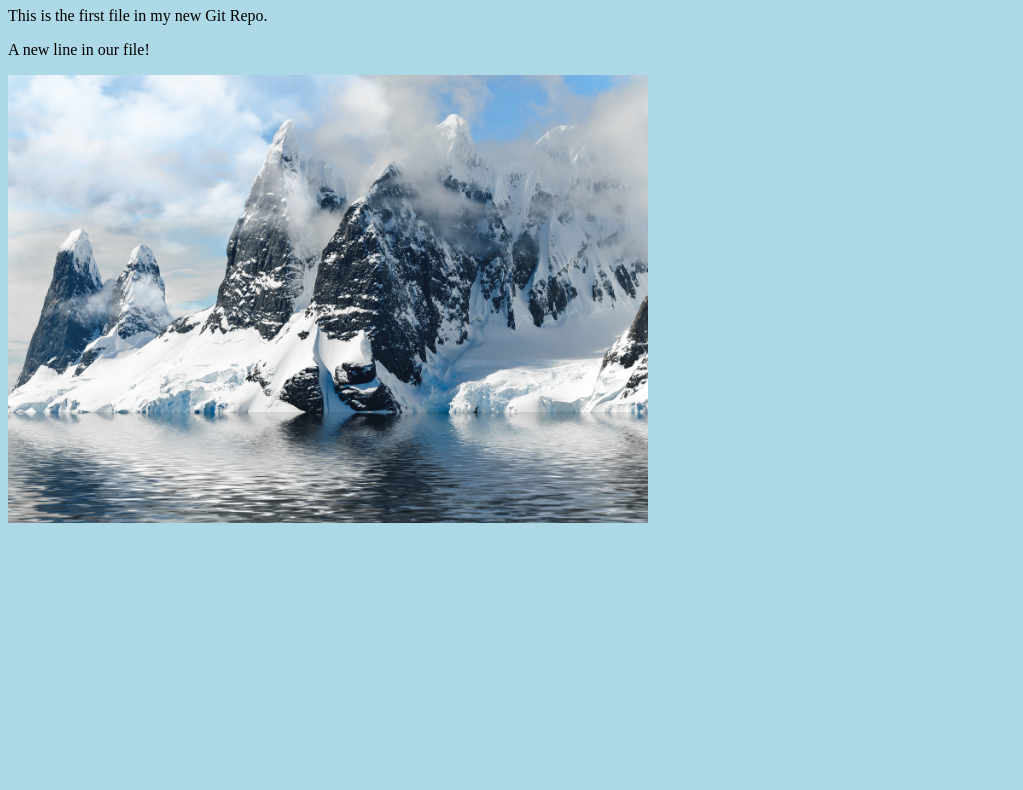
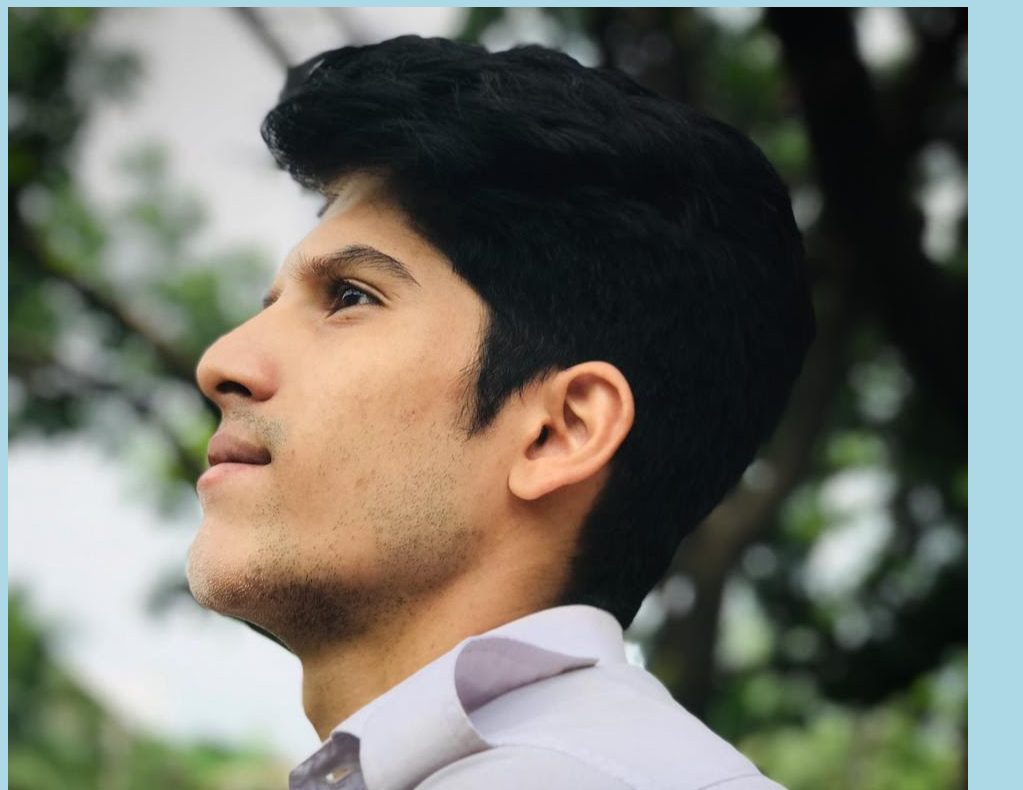
Before and after one commit to smmehmedkhan/hello-world-2, a plain HTML site: page index.html in a window 1280 px wide. Shown: the part 73-863 px from the top of the page, without its empty margins (0-1023 px from the left). Before the commit the page ends 800 px from the top, so only its background shows below. Drawn offline with Linux system fonts and the light colour scheme.

Commit message:
merged with hello-world-images after fixing conflicts

```diff
--- a/index.html
+++ b/index.html
@@ -6,9 +6,18 @@
     </head>
     <body>
 
-<h1>Hello world!</h1>
-<p>This is the first file in my new Git Repo.</p>
-<p>A new line in our file!</p>
+        <h1>Hello world!</h1>
+
+        <div>
+            <img
+            src="img_hello_world.jpg"
+            alt="Hello World from Space"
+            style="width:100%;max-width:960px"
+            >
+        </div>
+
+        <p>This is the first file in my new Git Repo.</p>
+        <p>This line is here to show how merging works.</p>
 
         <div>
             <img
```
